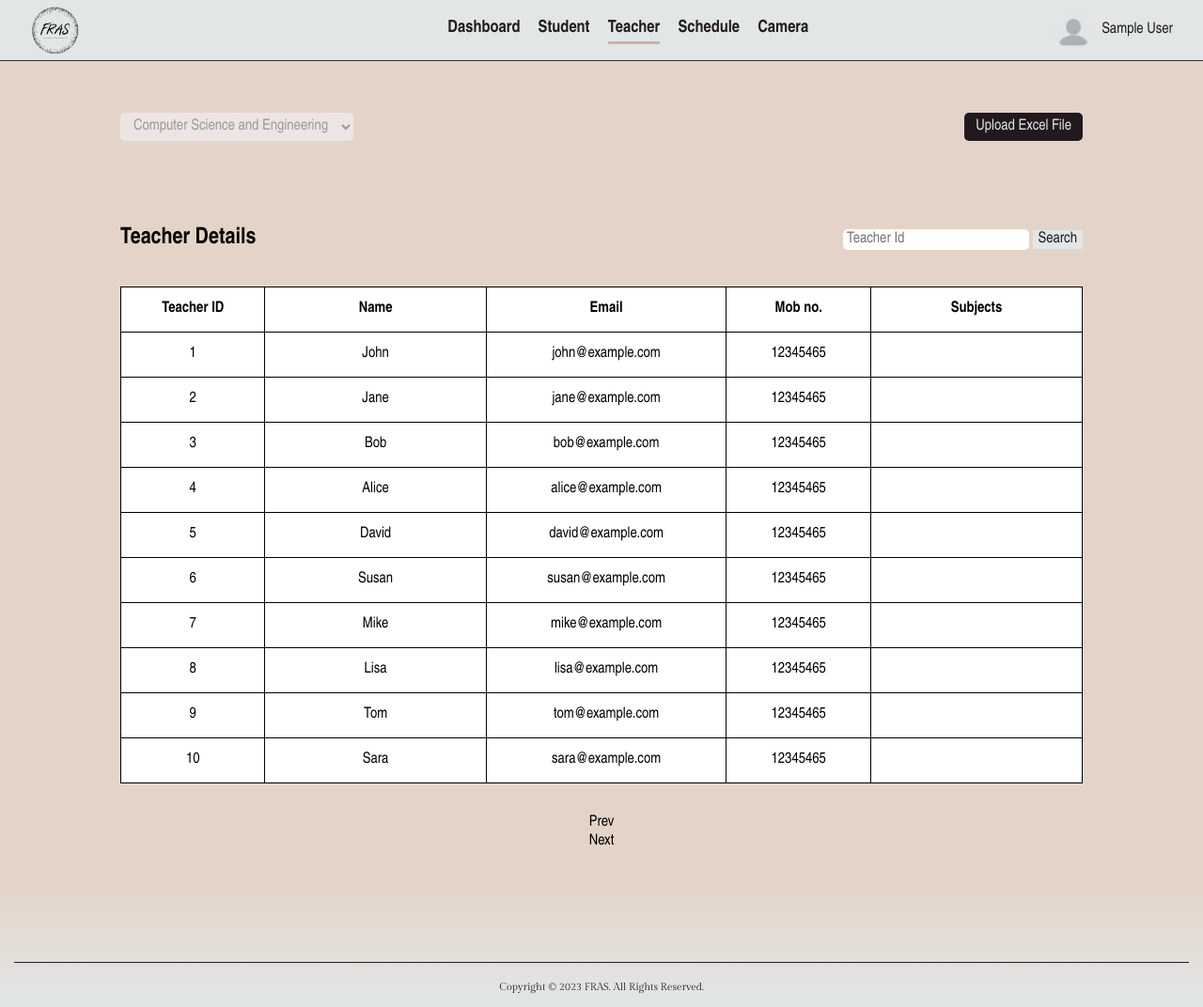
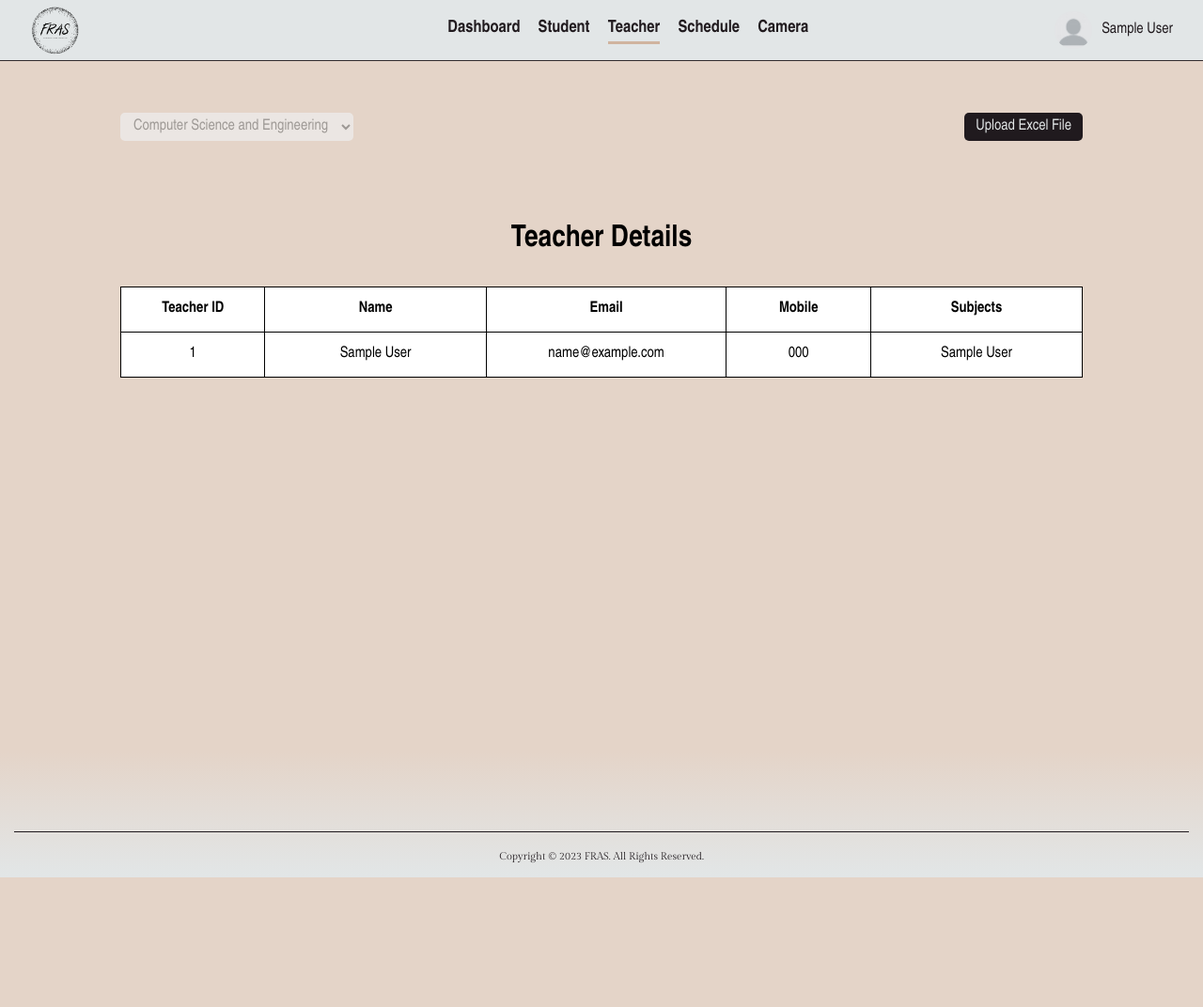
Before and after one commit to DinAnsh/FRAS, a Django app: page /testapp/teachers/ in a window 1280 px wide. Shown: the whole page at 94% size. After the commit the page ends 934 px from the top, so only its background shows below. Run offline with Django 3.2, Linux system fonts and the light colour scheme; a user stored in the database is signed in; tables that the repository leaves empty hold one stand-in row (values such as "Sample post"); some libraries are stand-ins or nearby versions.

Commit message:
updated teacher details section!

```diff
--- a/testsite/templates/testapp/teacher.html
+++ b/testsite/templates/testapp/teacher.html
@@ -14,169 +14,106 @@
     </div>
 
     <div class="part1-content">
-      <label
-        for="fileInput"
-        class="custom-file-upload"
-        title="Teacher details sheet"
-      >
-        <!-- Custom button or icon goes here -->
+      <label for="fileInput" class="custom-file-upload" title="Teacher details sheet">
         Upload Excel File
       </label>
-      <input
-        id="fileInput"
-        type="file"
-        accept=".xlsx, .xls, .csv"
-        onchange="handleFileSelect(event)"
-        style="display: none"
-      />
+      <input id="fileInput" type="file" accept=".xlsx, .xls, .csv" onchange="uploadTeachers(event)"
+        style="display: none" />
     </div>
   </div>
   <div class="main-part2">
-    <div class="btn-cont">
+    <div class="btn-cont" style="justify-content: center;">
       <div class="tabletitle">
-        <h2>Teacher Details</h2>
-      </div>
-      <div class="searchright">
-        <input
-          type="search"
-          name="idsearch"
-          id="idsearch"
-          placeholder="Teacher Id"
-        />
-        <button class="comman_btn button1" onclick="search()">Search</button>
+        <h1>Teacher Details</h1>
       </div>
     </div>
     <div class="part2-content">
-      <table>
+      <table id="teachers-table">
         <thead>
           <tr>
             <th class="tcol1">Teacher ID</th>
             <th class="tcol2">Name</th>
             <th class="tcol3">Email</th>
-            <th class="tcol4">Mob no.</th>
+            <th class="tcol4">Mobile</th>
             <th class="tcol5">Subjects</th>
           </tr>
         </thead>
-        <tbody>
+        <tbody id='teacher-list'>
+        {% for teacher in teachers %}
           <tr>
-            <td>1</td>
-            <td>John</td>
-            <td>john@example.com</td>
-            <td>12345465</td>
-            <td></td>
+            <td>
+              {{ teacher.1 }}
+            </td>
+            <td>
+              {{ teacher.0 }}
+            </td>
+            <td>
+              {{ teacher.2 }}
+            </td>
+            <td>
+              {{ teacher.3 }}
+            </td>
+            <td>
+              {{ teacher.4 }}
+            </td>
           </tr>
-          <tr>
-            <td>2</td>
-            <td>Jane</td>
-            <td>jane@example.com</td>
-            <td>12345465</td>
-            <td></td>
-          </tr>
-          <tr>
-            <td>3</td>
-            <td>Bob</td>
-            <td>bob@example.com</td>
-            <td>12345465</td>
-            <td></td>
-          </tr>
-          <tr>
-            <td>4</td>
-            <td>Alice</td>
-            <td>alice@example.com</td>
-            <td>12345465</td>
-            <td></td>
-          </tr>
-          <tr>
-            <td>5</td>
-            <td>David</td>
-            <td>david@example.com</td>
-            <td>12345465</td>
-            <td></td>
-          </tr>
-          <tr>
-            <td>6</td>
-            <td>Susan</td>
-            <td>susan@example.com</td>
-            <td>12345465</td>
-            <td></td>
-          </tr>
-          <tr>
-            <td>7</td>
-            <td>Mike</td>
-            <td>mike@example.com</td>
-            <td>12345465</td>
-            <td></td>
-          </tr>
-          <tr>
-            <td>8</td>
-            <td>Lisa</td>
-            <td>lisa@example.com</td>
-            <td>12345465</td>
-            <td></td>
-          </tr>
-          <tr>
-            <td>9</td>
-            <td>Tom</td>
-            <td>tom@example.com</td>
-            <td>12345465</td>
-            <td></td>
-          </tr>
-          <tr>
-            <td>10</td>
-            <td>Sara</td>
-            <td>sara@example.com</td>
-            <td>12345465</td>
-            <td></td>
-          </tr>
+        {% endfor %}
         </tbody>
       </table>
-    </div>
-    <div class="pagination">
-      <button id="prev-page-btn">Prev</button>
-      <span id="page-info"></span>
-      <button id="next-page-btn">Next</button>
     </div>
   </div>
 </div>
 
-<div id="myModal3" class="modal3">
-  <div class="modal-content3" id="content3">
-    <div class="popup3">
-      <span class="close3" id="cbtn3">&times;</span>
-      <div class="popup_title3">Register Student Face</div>
-      <div class="popup_body3">
-        <div class="capture-window">
-          <div id="video1"><video id="video"></video></div>
-          <div id="canvas1"><canvas id="canvas"></canvas></div>
-        </div>
-        <div class="takebtn">
-          <button id="capture-btn">Capture</button>
-          <button id="retake-btn">Retake</button>
-        </div>
-      </div>
-      <button id="save-btn">Save</button>
-      <div class="popup_inst">
-        <h2>Instructions:-</h2>
-        <ul>
-          <li>
-            Ensure that you have a stable internet connection and a webcam or a
-            front-facing camera on your device.
-          </li>
-          <li>
-            Position student face in center of designated area on the screen and
-            hold still while the camera captures several images of your face
-            from different angles.
-          </li>
-          <li>
-            Once you have captured the required images, the system will analyze
-            and process them to create a digital representation of your face.
-            This representation will be used to match your face with the images
-            captured during attendance recording.
-          </li>
-        </ul>
-      </div>
-    </div>
-  </div>
-</div>
+<script>
+  function uploadTeachers(event) {
+    const files = event.target.files;
+    const file = files[0];
+
+    if (
+      file.type === "application/vnd.ms-excel" ||
+      file.type === "application/vnd.openxmlformats-officedocument.spreadsheetml.sheet") {
+
+      var formData = new FormData();
+      formData.append('teacherDetails', file);
+
+      var xhr = new XMLHttpRequest();
+      xhr.open('POST', '../teachers/');
+      xhr.setRequestHeader('X-CSRFToken', getCSRFToken());
+
+      xhr.onreadystatechange = function () {
+        if (this.readyState === XMLHttpRequest.DONE && this.status === 200) {
+          var response = JSON.parse(this.responseText);
+
+          if (response.success) {
+            alert(response.message);
+          } else {
+            alert(response.message);
+          }
+          location.reload();
+        }
+      };
+
+      xhr.send(formData);
+    } else {
+      alert("Please select an Excel file");
+    }
+  }
+
+  function getCSRFToken() {
+    var cookieValue = null;
+    if (document.cookie && document.cookie !== '') {
+      var cookies = document.cookie.split(';');
+      for (var i = 0; i < cookies.length; i++) {
+        var cookie = cookies[i].trim();
+        // The CSRF token cookie name may vary depending on the server-side framework
+        if (cookie.substring(0, 10) === 'csrftoken=') {
+          cookieValue = decodeURIComponent(cookie.substring(10));
+          break;
+        }
+      }
+    }
+    return cookieValue;
+  }
+</script>
 
 {% endblock %}
--- a/testsite/testapp/admin.py
+++ b/testsite/testapp/admin.py
@@ -1,7 +1,7 @@
 #We can register our models here which Django will use them with Django's admin interface.
 
 from django.contrib import admin
-from .models import System_Admin, Student, Team
+from .models import System_Admin, Student, Team, Teacher
 
 #username: admin
 #password: adminhubae
@@ -9,3 +9,4 @@ from .models import System_Admin, Student, Team
 admin.site.register(System_Admin)
 admin.site.register(Student)
 admin.site.register(Team)
+admin.site.register(Teacher)
--- a/testsite/testapp/views.py
+++ b/testsite/testapp/views.py
@@ -9,7 +9,7 @@ from django.contrib import messages
 from django.http import JsonResponse
 from django.utils import timezone
 from django.core.paginator import Paginator
-from .models import System_Admin, Student, Team
+from .models import System_Admin, Student, Team, Teacher
 from django.http import JsonResponse
 import json
 import base64
@@ -211,8 +211,48 @@ def upload_image(request):
 
 @login_required(login_url='testapp:home')
 def teacher(request):
+    if request.method=='POST' and request.FILES['teacherDetails']:
+        excel_file = request.FILES['teacherDetails']
+
+        skipR = [0,1,2]
+        df = pd.read_excel(excel_file, skiprows=skipR, usecols=[0,1,3,4,5])
+        df = df.dropna(subset=['NAME'])
+        # print(df)
+
+        dbEmails = list(Teacher.objects.all().values_list('email', flat=True))
+        dfEmails = df['Email'].to_list()
+
+        try:
+            if(len(dbEmails) > len(dfEmails)):    # to delete the missing teachers in the uploaded sheet
+                emails_to_delete = [x for x in dbEmails if x not in dfEmails]
+                Teacher.objects.filter(email__in = emails_to_delete).delete()
+
+            else:       # to add or modify the present teachers in the uploaded sheet
+                for index, row in df.iterrows():
+                    teacher, created = Teacher.objects.get_or_create(
+                        email = str(row['Email']),
+                        defaults={
+                            'name': row['NAME'],
+                            'id': int(row['S.N0']),
+                            'mobile': str(int(row['Mobile'])),
+                            'subjects': row['Subjects']
+                        }
+                    )
+                    if not created:
+                        teacher.name = row['NAME']
+                        teacher.id = int(row['S.N0'])
+                        teacher.mobile = str(int(row['Mobile']))
+                        teacher.subjects = row['Subjects']
+                        teacher.save()
+
+            return JsonResponse({'success': True, 'message': 'Teacher details uploaded successfully.',})
+
+        except Exception as e:
+            return JsonResponse({'success': False, 'message': f'There is an exception {e}'})
+
     user = User.objects.get(username=request.user)
-    return render(request, 'testapp/teacher.html', {'UserName': user.get_full_name(), 'UserMail': user.email})
+    teacherData = list(Teacher.objects.all().values_list())
+    return render(request, 'testapp/teacher.html', {'UserName': user.get_full_name(), 'UserMail': user.email, 'teachers':teacherData})
 
 
 @login_required(login_url='testapp:home')
```
Also changed, not shown: testsite/testapp/models.py (+10 -0 lines), testsite/testapp/migrations/0017_teacher.py (added).
